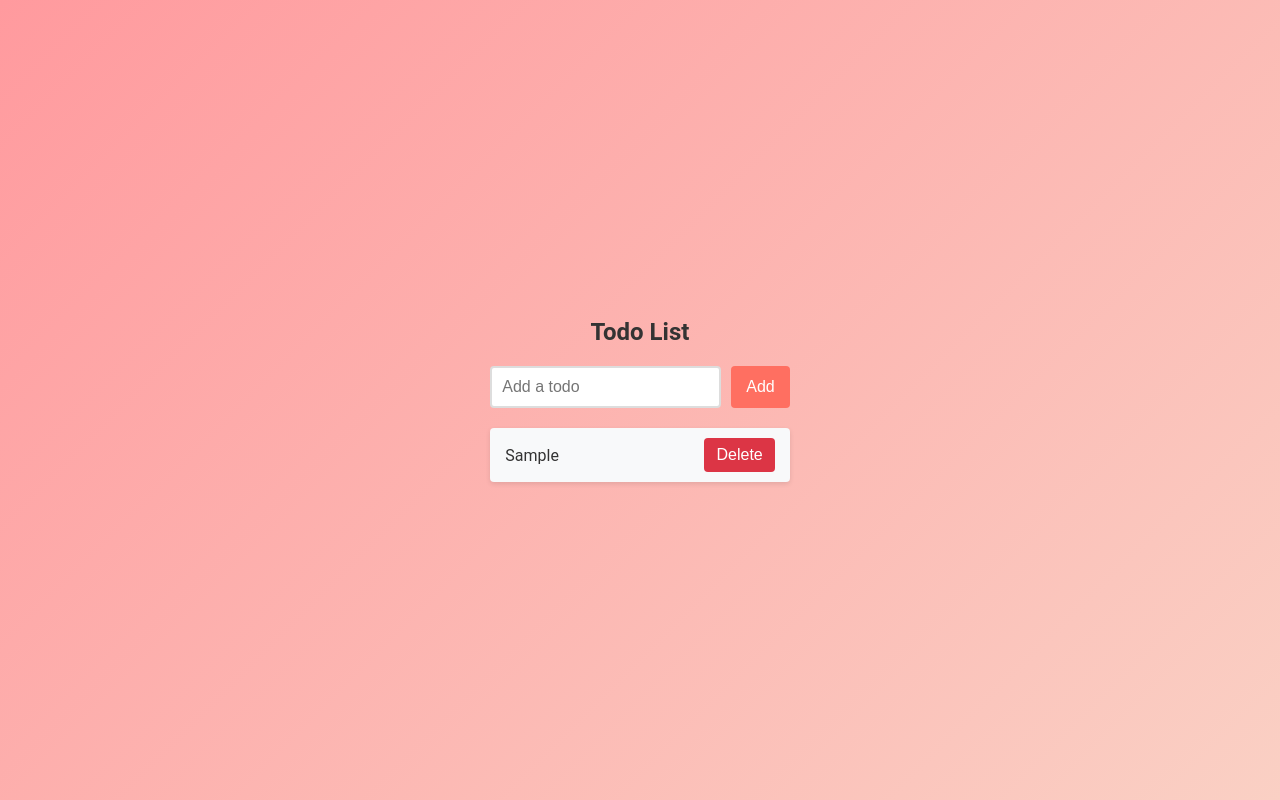
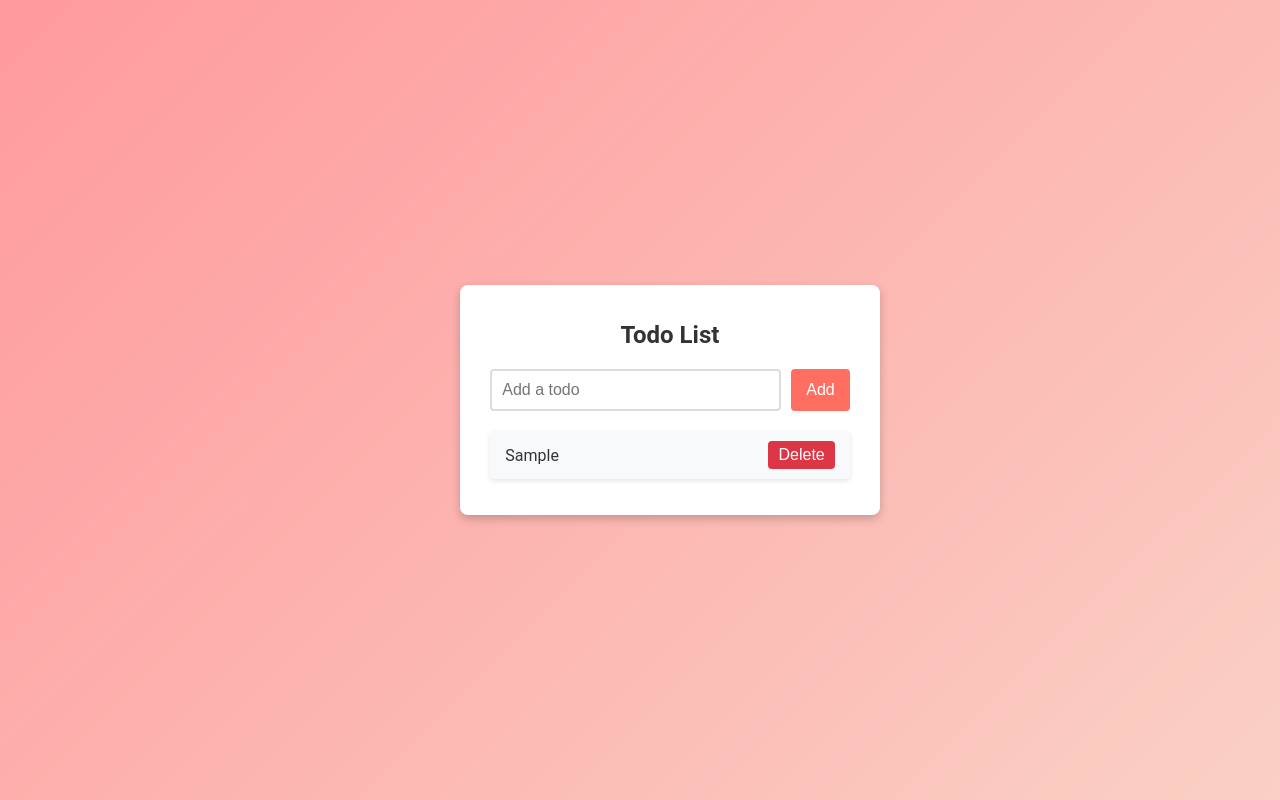
Before and after one commit to Baylox/TodoList, a React (Create React App) app: page / in a window 1280 px wide. Both pictures are taken after typing "Sample" into the empty fields and a click on the button "Add". Built offline with nearby package versions, Linux system fonts and the light colour scheme.

Commit message:
Enhance todo list functionality with delete and toggle complete features

```diff
--- a/src/App.js
+++ b/src/App.js
@@ -1,26 +1,40 @@
 import React, { useState } from "react";
 import TodoForm from "./components/TodoForm";
 import TodoList from "./components/TodoList";
+import "./App.css";
 
 function App() {
   const [todos, setTodos] = useState([]);
-
-  // Ajouter une tâche
+  // Ajoute une nouvelle tâche à la liste
   const addTodo = (text) => {
-    const newTodo = { id: Date.now(), text };
+    const newTodo = { text, completed: false };
     setTodos([...todos, newTodo]);
   };
 
-  // Supprimer une tâche
-  const deleteTodo = (id) => {
-    setTodos(todos.filter((todo) => todo.id !== id));
+  // Supprime une tâche de la liste
+  const deleteTodo = (index) => {
+    const newTodos = [...todos];
+    newTodos.splice(index, 1);
+    setTodos(newTodos);
   };
 
+  // Bascule l'état de complétion d'une tâche
+  const toggleComplete = (index) => {
+    const newTodos = [...todos];
+    newTodos[index].completed = !newTodos[index].completed;
+    setTodos(newTodos);
+  };
+
+  // Affiche le formulaire et la liste des tâches
   return (
-    <div>
+    <div className="container">
       <h1>Todo List</h1>
-      <TodoForm onAddTodo={addTodo} />
-      <TodoList todos={todos} onDelete={deleteTodo} />
+      <TodoForm onAdd={addTodo} />
+      <TodoList
+        todos={todos}
+        onDelete={deleteTodo}
+        onToggleComplete={toggleComplete}
+      />
     </div>
   );
 }
--- a/src/components/TodoForm.js
+++ b/src/components/TodoForm.js
@@ -1,23 +1,25 @@
 import React, { useState } from "react";
 
-function TodoForm({ onAddTodo }) {
-  const [text, setText] = useState("");
+// Formulaire pour ajouter une tâche
+function TodoForm({ onAdd }) {
+  // Gestion de la la valeur
+  const [input, setInput] = useState("");
 
+  // Gère la soumission du formulaire
   const handleSubmit = (e) => {
     e.preventDefault();
-    if (text.trim()) {
-      onAddTodo(text);
-      setText("");
-    }
+    if (!input.trim()) return; // Ne pas ajouter de tâches vides
+    onAdd(input); // Appelle la fonction onAdd passée depuis App.js
+    setInput(""); // Réinitialise le champ
   };
-
+  // Affiche le formulaire
   return (
     <form onSubmit={handleSubmit}>
       <input
         type="text"
-        value={text}
-        onChange={(e) => setText(e.target.value)}
         placeholder="Add a todo"
+        value={input}
+        onChange={(e) => setInput(e.target.value)}
       />
       <button type="submit">Add</button>
     </form>
--- a/src/components/TodoItem.js
+++ b/src/components/TodoItem.js
@@ -1,10 +1,33 @@
 import React from "react";
 
-function TodoItem({ todo, onDelete }) {
+// Affiche une tâche
+function TodoItem({ todo, index, onDelete, onToggleComplete }) {
   return (
     <li>
-      <span>{todo.text}</span>
-      <button onClick={() => onDelete(todo.id)}>Delete</button>
+      <span
+        style={{
+          textDecoration: todo.completed ? 'line-through' : 'none',
+          color: todo.completed ? '#aaa' : '#333',
+          cursor: 'pointer',
+        }}
+        onClick={() => onToggleComplete(index)}
+      >
+        {todo.text}
+      </span>
+      <button
+        style={{
+          background: '#dc3545',
+          color: 'white',
+          border: 'none',
+          padding: '5px 10px',
+          borderRadius: '4px',
+          marginLeft: '10px',
+          cursor: 'pointer',
+        }}
+        onClick={() => onDelete(index)}
+      >
+        Delete
+      </button>
     </li>
   );
 }
--- a/src/components/TodoList.js
+++ b/src/components/TodoList.js
@@ -1,11 +1,18 @@
 import React from "react";
 import TodoItem from "./TodoItem";
 
-function TodoList({ todos, onDelete }) {
+// Affiche la liste des tâches
+function TodoList({ todos, onDelete, onToggleComplete }) {
   return (
     <ul>
-      {todos.map((todo) => (
-        <TodoItem key={todo.id} todo={todo} onDelete={onDelete} />
+      {todos.map((todo, index) => (
+        <TodoItem
+          key={index}
+          index={index}
+          todo={todo}
+          onDelete={onDelete}
+          onToggleComplete={onToggleComplete}
+        />
       ))}
     </ul>
   );
```
